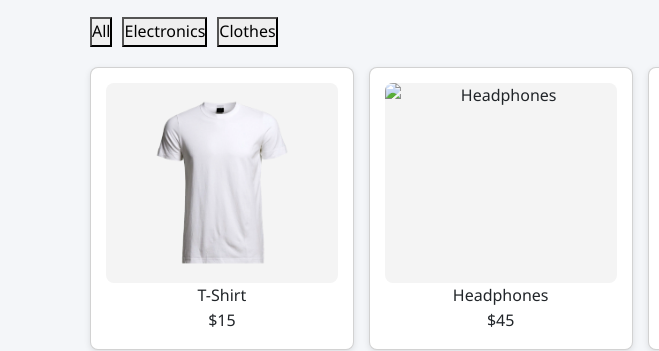
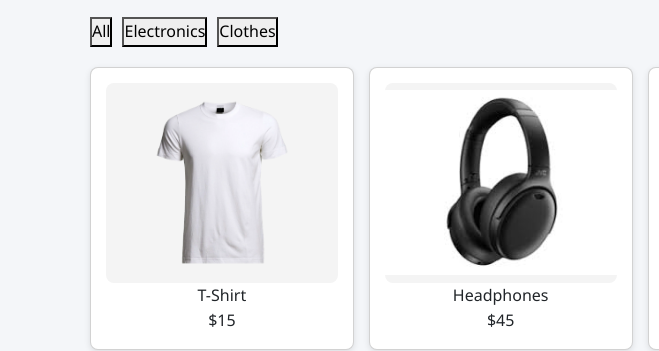
Before and after one commit to omar292004/Modern-Store, a plain HTML site: page products.html in a window 1280 px wide. Shown: the part 235-586 px from the top of the page, 0-659 px from the left. Drawn offline with nearby package versions, Linux system fonts and the light colour scheme.

Commit message:
products.html

```diff
--- a/products.html
+++ b/products.html
@@ -39,7 +39,7 @@
 
             <div class="card" data-name="Headphones" data-category="electronics">
                 <div class="product-img">
-                    <img src="Headphone.jpeg" alt="Headphones">
+                    <img src="Headphones.jpeg" alt="Headphones">
                 </div>
                 <div class="product-name">Headphones</div>
                 <div class="product-price">$45</div>
```
